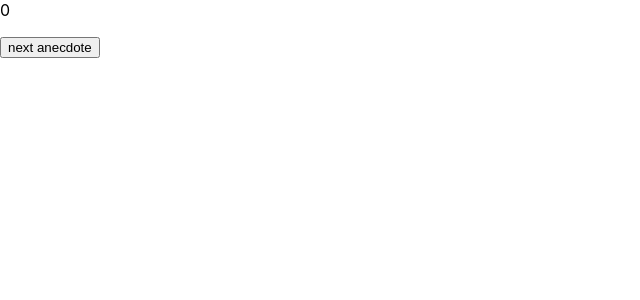
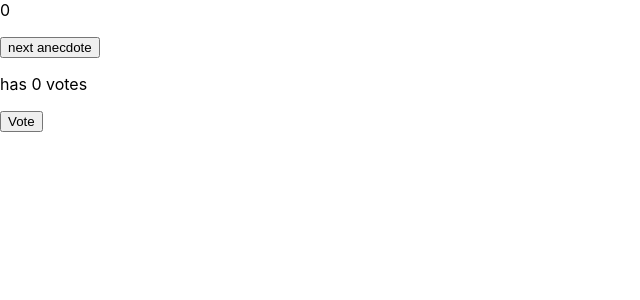
Before and after one commit to gkowalc/fullstackopen, a React (Create React App) app: page / in a window 1280 px wide. Shown: the top 300 px of the page, without its empty margins (0-640 px from the left). Built offline with nearby package versions, Linux system fonts and the light colour scheme.

Commit message:
ful  stack open week1 1.13*

```diff
--- a/src/App.js
+++ b/src/App.js
@@ -11,15 +11,28 @@ const App = () => {
     'Debugging is twice as hard as writing the code in the first place. Therefore, if you write the code as cleverly as possible, you are, by definition, not smart enough to debug it.',
     'Programming without an extremely heavy use of console.log is same as if a doctor would refuse to use x-rays or blood tests when diagnosing patients'
   ]
+  const  [points, setpoints] = useState({ 0: 0, 1: 0, 2: 0, 3: 0, 4: 0, 5: 0, 6: 0})
+
+  const [currentindex, setcurrentindex] = useState(0)
 
   const [selected, setSelected] = useState(0)
   const randomSelect = () => {
-    const randomElement = anecdotes[Math.floor(Math.random() * anecdotes.length)];
+
+
+    const randomElement = anecdotes[Math.floor(Math.random() * anecdotes.length)]
+
     setSelected(randomElement)
+    setcurrentindex(anecdotes.indexOf(randomElement))
     render()
     console.log(randomElement);
   }
+const addvote = () => {
+const copy = {...points}
+copy[currentindex] += 1
+setpoints(copy)
 
+
+}
 
   return (
     <div>
@@ -27,7 +40,9 @@ const App = () => {
 
       {selected}
       <p>
-      <button onClick={randomSelect}> next anecdote</button></p>
+      <button onClick={randomSelect}> next anecdote </button></p>
+      <p>has {points[currentindex]} votes</p>
+      <p><button onClick={addvote} >Vote</button></p>
     </div>
   )
 }
```
